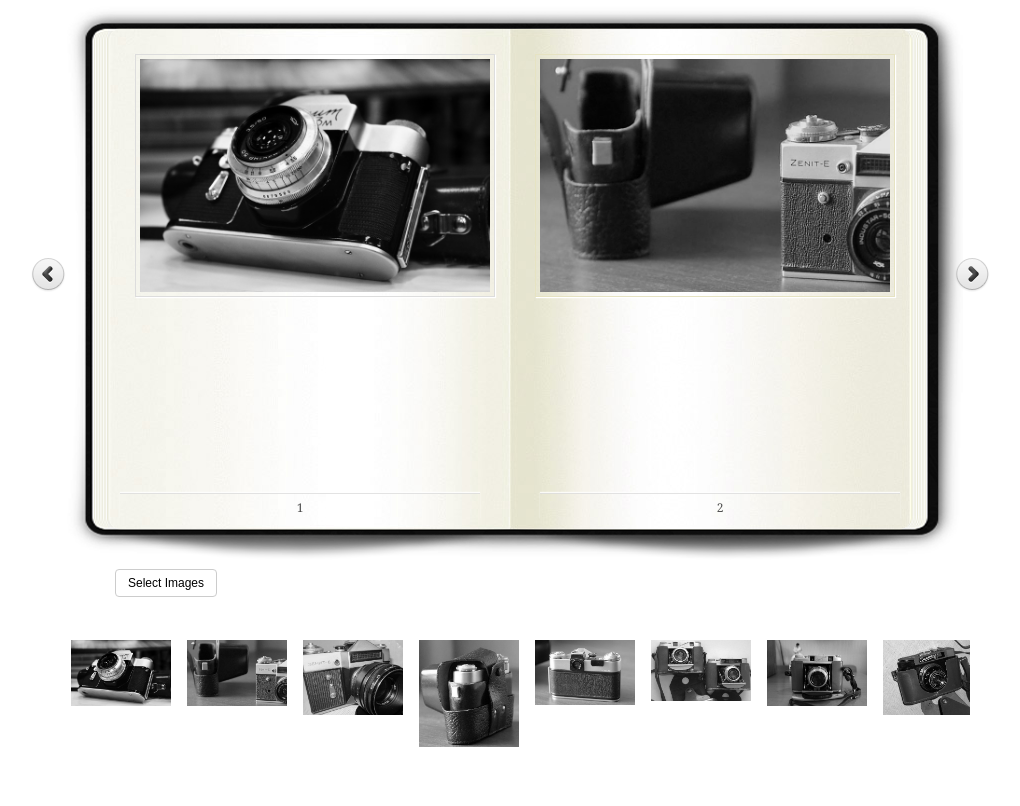
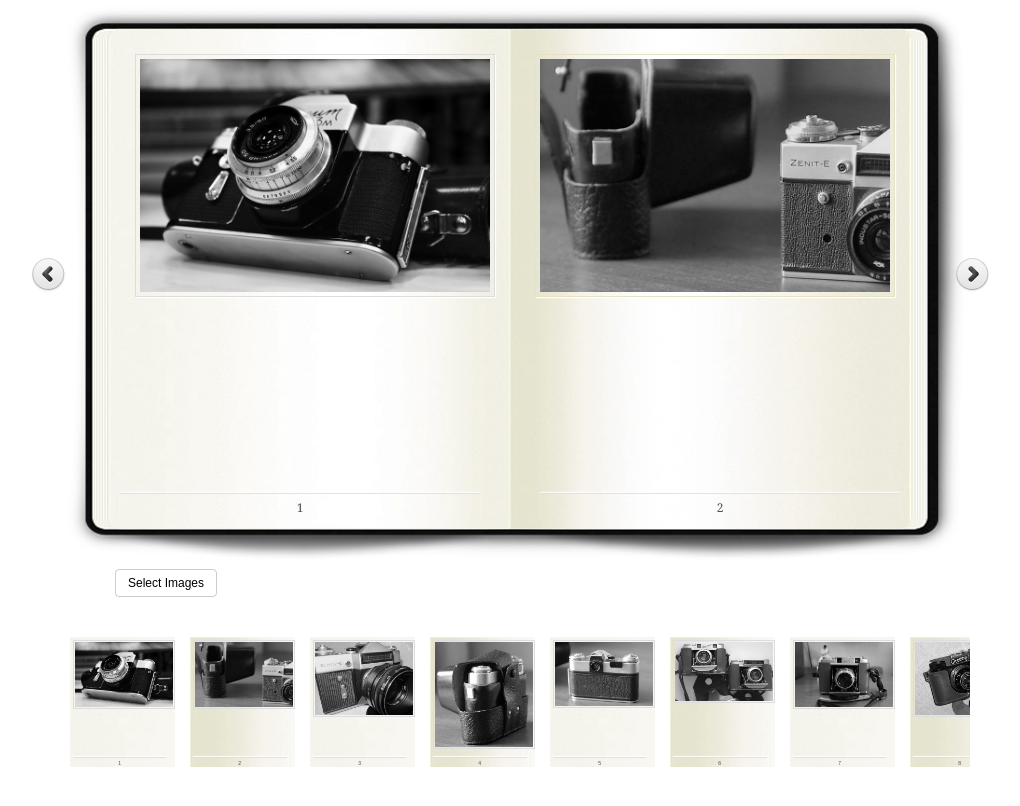
Before and after one commit to sheguloves/image-book, a website: page test.html in a window 1280 px wide. Shown: the part 86-892 px from the top of the page, without its empty margins (130-1150 px from the left). Drawn offline with Linux system fonts and the light colour scheme; files whose address does not match are found by name.

Commit message:
Adjust gallery item style.

```diff
--- a/app/js/main.js
+++ b/app/js/main.js
@@ -53,12 +53,15 @@ $(function() {
         var page;
         var $pages = $('<ul>');
         for (var i = 0; i < pages.length; i ++) {
+            var className = (i % 2) === 0 ? "left-page" : "right-page";
             page = $(pages[i]).clone();
             $('<li>').append(
                 $('<div>')
                 .addClass('galleryItem')
+                .addClass(className)
                 .data('index', i)
                 .append(page)
+                .append($('<div>').addClass('g-counter').text(i + 1))
                 .click(function(event) {
                     $mybook.booklet("gotopage", $(event.currentTarget).data('index'));
                 })
--- a/app/js/src/booker.js
+++ b/app/js/src/booker.js
@@ -79,9 +79,12 @@ var GalleryItem = React.createClass({
         $mybook.booklet("gotopage", this.props.pageindex);
     },
     render: function() {
+        var clazz = (this.props.pageindex % 2) === 0 ? "left-page" : "right-page";
+        clazz = clazz + " galleryItem";
         return (
-            <li><div className="galleryItem" onClick={this.clickHandler}>
+            <li><div className={clazz} onClick={this.clickHandler}>
                 <img src={this.props.imagesrc} onLoad={this.loadHandler}/>
+                <div className="g-counter">{this.props.pageindex + 1}</div>
             </div></li>
         )
     }
--- a/app/styles/css/style.css
+++ b/app/styles/css/style.css
@@ -184,17 +184,16 @@ a#prev_page_button:hover {
  }
 
 .gallery {
-    padding: 4rem 1rem 1rem 1rem;
-    height: 20rem;
+    padding: 4rem 1rem 4rem 1rem;
+    height: 13rem;
     width: 90rem;
     margin: auto;
     overflow-x: auto;
     overflow-y: hidden;
-    padding-top: 4rem;
 }
 
 .gallery ul {
-    height: 100%;
+    height: 12.5rem;
     width: 100%;
     display: block;
     white-space: nowrap; /* use this attribute to make children keep in one line */
@@ -202,25 +201,54 @@ a#prev_page_button:hover {
 
 .gallery li{
     width: 10rem;
-    padding-left: 8px;
-    padding-right: 8px;
+    padding-left: 10px;
+    padding-right: 10px;
     height: 100%;
     display: inline-block;
     vertical-align: top;
 }
 
 .gallery img {
-    width: 100%;
+    border: 1px solid #ddd;
+    padding: 1px;
+    width: 98%;
     max-height: 100%;
 }
 
 .galleryItem {
+    position: relative;
     padding: 0.25rem;
     width: 100%;
     height: 100%;
     transition: all 0.5s ease;
 }
 
+.left-page {
+    background: #fff url(../images/left_bg.jpg) no-repeat top left;
+}
+
+.right-page {
+    background: #efefef url(../images/right_bg.jpg) no-repeat top left;
+}
+
+.g-counter {
+    bottom: 0.25rem;
+    position: absolute;
+    display: block;
+    width: 90%;
+    height: 0.5rem;
+    border-top: 1px solid #ddd;
+    color: #222;
+    text-align: center;
+    font-size: 0.5rem;
+    padding: 1.25px 0 0;
+    background: transparent;
+    -moz-box-shadow: 0px -1px 1px #fff;
+    -webkit-box-shadow: 0px -1px 1px #fff;
+    box-shadow: 0px -1px 1px #fff;
+    opacity: 0.8;
+}
+
 .galleryItem:hover {
     transform: scale(1.3, 1.3);
 }
```
Also changed, not shown: index.html (line endings or trailing spaces).
